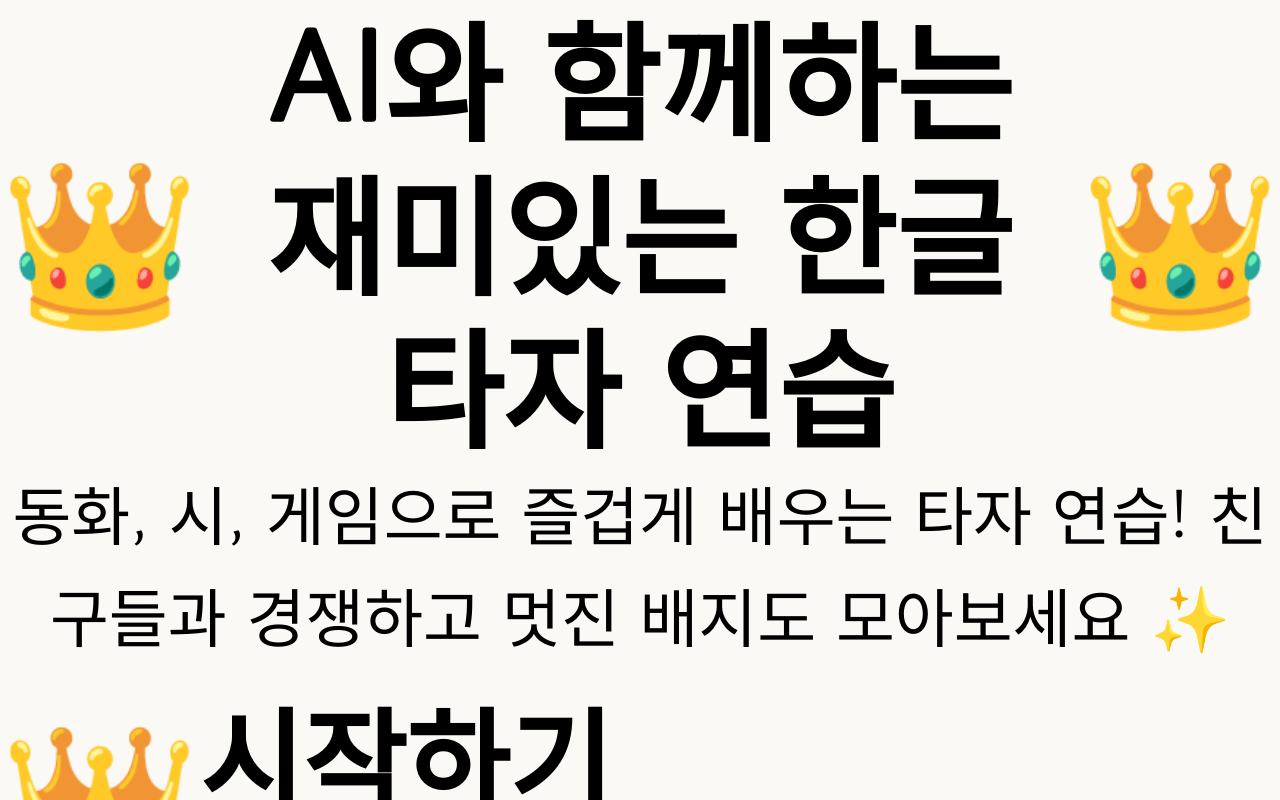
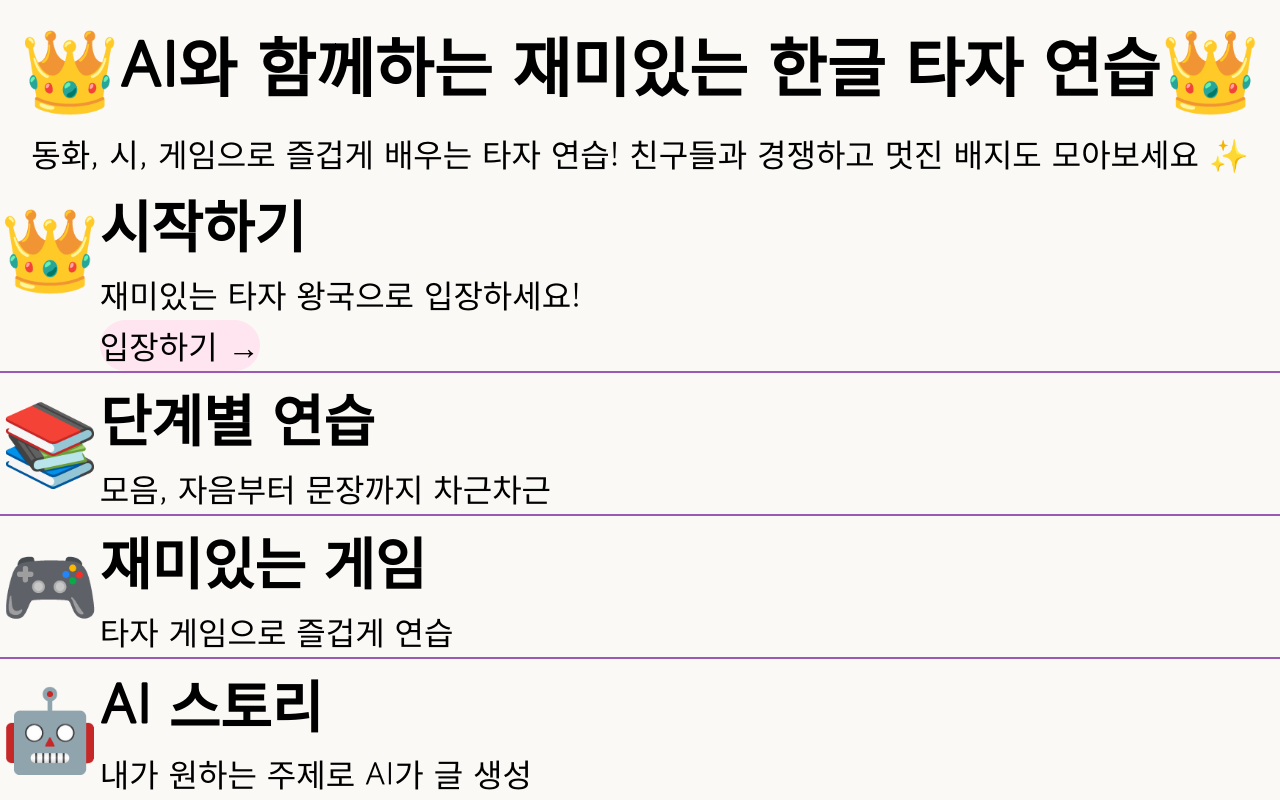
Before and after one commit to Ingyu87/taja, a Next.js app in the folder Desktop/taja/: page / in a window 1280 px wide. Shown: the top 800 px of the page. Built offline with nearby package versions, Linux system fonts and the light colour scheme.

Commit message:
Fix placeholder text visibility and reduce home page font sizes by 50%, update game description

```diff
--- a/Desktop/taja/app/page.tsx
+++ b/Desktop/taja/app/page.tsx
@@ -7,19 +7,19 @@ export default function Home() {
   const router = useRouter();
 
   return (
-    <div className="flex flex-col items-center py-16 px-8"
+    <div className="flex flex-col items-center py-8 px-4"
       style={{ backgroundColor: '#FAF9F6' }}>
       <div className="text-center max-w-6xl mx-auto flex flex-col gap-0 w-full">
         {/* 메인 타이틀 */}
-        <div className="space-y-10 mb-20">
-          <div className="flex items-center justify-center gap-10">
-            <span style={{ fontSize: '10rem' }}>👑</span>
-            <h1 className="font-bold" style={{ color: '#000000', fontSize: '8rem', lineHeight: '1.2' }}>
+        <div className="space-y-5 mb-10">
+          <div className="flex items-center justify-center gap-5">
+            <span style={{ fontSize: '5rem' }}>👑</span>
+            <h1 className="font-bold" style={{ color: '#000000', fontSize: '4rem', lineHeight: '1.2' }}>
               AI와 함께하는 재미있는 한글 타자 연습
             </h1>
-            <span style={{ fontSize: '10rem' }}>👑</span>
+            <span style={{ fontSize: '5rem' }}>👑</span>
           </div>
-          <p className="font-semibold" style={{ color: '#000000', fontSize: '4rem' }}>
+          <p className="font-semibold" style={{ color: '#000000', fontSize: '2rem' }}>
             동화, 시, 게임으로 즐겁게 배우는 타자 연습! 친구들과 경쟁하고 멋진 배지도 모아보세요 ✨
           </p>
         </div>
@@ -37,18 +37,18 @@ export default function Home() {
                 router.push('/login');
               }
             }}
-            className="bg-white p-16 cursor-pointer hover:bg-gray-50 transition-colors border-b-2"
+            className="bg-white p-8 cursor-pointer hover:bg-gray-50 transition-colors border-b-2"
             style={{ borderColor: '#9B59B6' }}
           >
-            <div className="flex items-start gap-12">
-              <span style={{ fontSize: '10rem' }}>👑</span>
+            <div className="flex items-start gap-6">
+              <span style={{ fontSize: '5rem' }}>👑</span>
               <div className="flex-1 text-left">
-                <h2 className="font-bold mb-8" style={{ color: '#000000', fontSize: '7rem' }}>시작하기</h2>
-                <p className="mb-10 font-semibold" style={{ color: '#000000', fontSize: '4rem' }}>재미있는 타자 왕국으로 입장하세요!</p>
-                <span className="px-16 py-8 inline-block rounded-full font-bold" style={{
+                <h2 className="font-bold mb-4" style={{ color: '#000000', fontSize: '3.5rem' }}>시작하기</h2>
+                <p className="mb-5 font-semibold" style={{ color: '#000000', fontSize: '2rem' }}>재미있는 타자 왕국으로 입장하세요!</p>
+                <span className="px-8 py-4 inline-block rounded-full font-bold" style={{
                   backgroundColor: '#FFE5F0',
                   color: '#000000',
-                  fontSize: '4rem'
+                  fontSize: '2rem'
                 }}>
                   입장하기 →
                 </span>
@@ -57,14 +57,14 @@ export default function Home() {
           </div>
 
           {/* 섹션 2: 단계별 연습 */}
-          <div className="bg-white p-16 border-b-2" style={{ borderColor: '#9B59B6' }}>
-            <div className="flex items-start gap-12">
-              <span style={{ fontSize: '10rem' }}>📚</span>
+          <div className="bg-white p-8 border-b-2" style={{ borderColor: '#9B59B6' }}>
+            <div className="flex items-start gap-6">
+              <span style={{ fontSize: '5rem' }}>📚</span>
               <div className="flex-1 text-left">
-                <h3 className="font-bold mb-6" style={{ color: '#000000', fontSize: '7rem' }}>
+                <h3 className="font-bold mb-3" style={{ color: '#000000', fontSize: '3.5rem' }}>
                   단계별 연습
                 </h3>
-                <p className="font-semibold" style={{ color: '#000000', fontSize: '4rem' }}>
+                <p className="font-semibold" style={{ color: '#000000', fontSize: '2rem' }}>
                   모음, 자음부터 문장까지 차근차근
                 </p>
               </div>
@@ -72,29 +72,29 @@ export default function Home() {
           </div>
 
           {/* 섹션 3: 재미있는 게임 */}
-          <div className="bg-white p-16 border-b-2" style={{ borderColor: '#9B59B6' }}>
-            <div className="flex items-start gap-12">
-              <span style={{ fontSize: '10rem' }}>🎮</span>
+          <div className="bg-white p-8 border-b-2" style={{ borderColor: '#9B59B6' }}>
+            <div className="flex items-start gap-6">
+              <span style={{ fontSize: '5rem' }}>🎮</span>
               <div className="flex-1 text-left">
-                <h3 className="font-bold mb-6" style={{ color: '#000000', fontSize: '7rem' }}>
+                <h3 className="font-bold mb-3" style={{ color: '#000000', fontSize: '3.5rem' }}>
                   재미있는 게임
                 </h3>
-                <p className="font-semibold" style={{ color: '#000000', fontSize: '4rem' }}>
-                  5가지 타자 게임으로 즐겁게 연습
+                <p className="font-semibold" style={{ color: '#000000', fontSize: '2rem' }}>
+                  타자 게임으로 즐겁게 연습
                 </p>
               </div>
             </div>
           </div>
 
           {/* 섹션 4: AI 스토리 */}
-          <div className="bg-white p-16">
-            <div className="flex items-start gap-12">
-              <span style={{ fontSize: '10rem' }}>🤖</span>
+          <div className="bg-white p-8">
+            <div className="flex items-start gap-6">
+              <span style={{ fontSize: '5rem' }}>🤖</span>
               <div className="flex-1 text-left">
-                <h3 className="font-bold mb-6" style={{ color: '#000000', fontSize: '7rem' }}>
+                <h3 className="font-bold mb-3" style={{ color: '#000000', fontSize: '3.5rem' }}>
                   AI 스토리
                 </h3>
-                <p className="font-semibold" style={{ color: '#000000', fontSize: '4rem' }}>
+                <p className="font-semibold" style={{ color: '#000000', fontSize: '2rem' }}>
                   내가 원하는 주제로 AI가 글 생성
                 </p>
               </div>
--- a/Desktop/taja/app/practice/[mode]/page.tsx
+++ b/Desktop/taja/app/practice/[mode]/page.tsx
@@ -299,12 +299,13 @@ export default function PracticePage() {
                         key={`${currentIndex}-${inputKey}`}
                         {...inputProps}
                         disabled={status === 'finished'}
-                        className="w-full max-w-full px-12 py-8 text-center border-4 focus:outline-none focus:ring-4 focus:ring-pink-200 font-bold disabled:opacity-50 disabled:cursor-not-allowed"
+                        className="w-full max-w-full px-12 py-8 text-center border-4 focus:outline-none focus:ring-4 focus:ring-pink-200 font-bold disabled:opacity-50 disabled:cursor-not-allowed placeholder-gray-800"
                         style={{
                             borderRadius: '30px',
                             borderColor: 'var(--color-primary)',
                             fontSize: '5rem',
-                            minHeight: '150px'
+                            minHeight: '150px',
+                            color: '#000000'
                         }}
                         placeholder="여기에 입력하세요"
                         autoFocus
```
